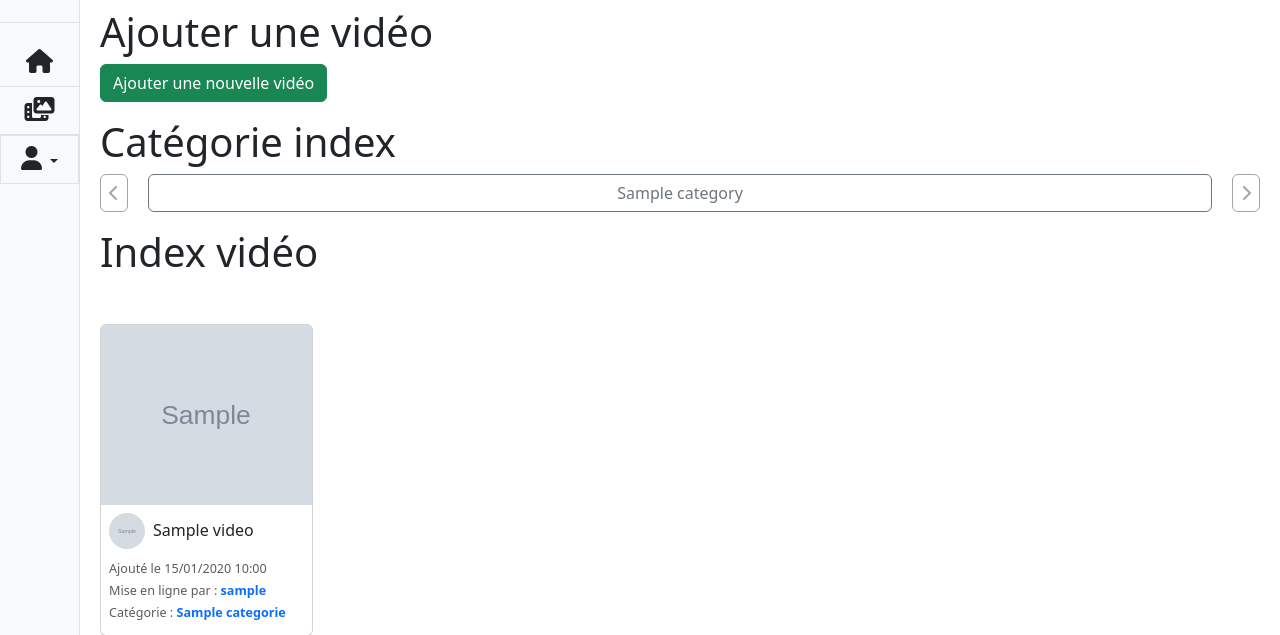
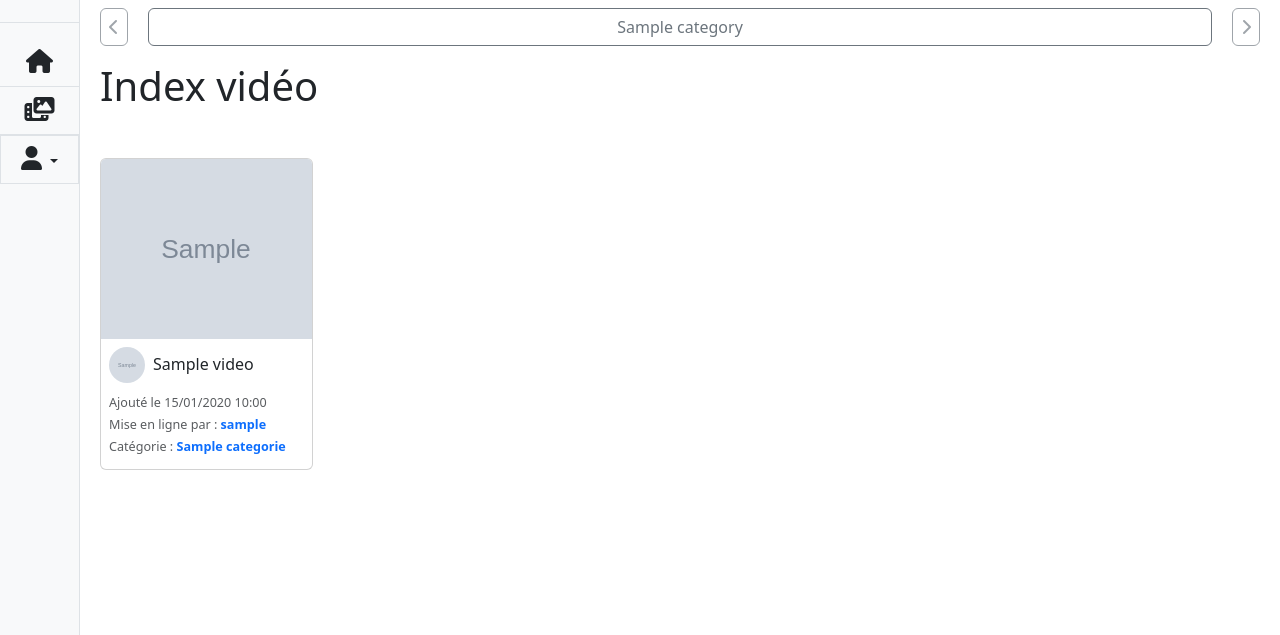
Before and after one commit to bcharthur/Symfony_Youtube, a Symfony app: template templates/video/index.html.twig in a window 1280 px wide. Shown: the part 62-697 px from the top of the page. Run offline with Twig, Linux system fonts and the light colour scheme; the template is opened without the code that fills it: most values are stand-ins (such as "Sample title", 1, 10 or a date in 2020); grey boxes marked "Sample" are stand-in pictures; some libraries are stand-ins or nearby versions.

Commit message:
Commit derniere MAJ - api youtube downloader

```diff
--- a/templates/video/index.html.twig
+++ b/templates/video/index.html.twig
@@ -4,12 +4,12 @@
 
 {% block body %}
 
-    <h1>Ajouter une vidéo</h1>
-    <div class="mb-3">
-        <a href="{{ path('app_video_new') }}" class="btn btn-success">Ajouter une nouvelle vidéo</a>
-    </div>
+{#    <h1>Ajouter une vidéo</h1>#}
+{#    <div class="mb-3">#}
+{#        <a href="{{ path('app_video_new') }}" class="btn btn-success">Ajouter une nouvelle vidéo</a>#}
+{#    </div>#}
 
-    <h1>Catégorie index</h1>
+{#    <h1>Catégorie index</h1>#}
     <!-- Carrousel horizontal des boutons avec flèches de navigation -->
     <div class="position-relative d-flex align-items-center mb-3">
         <button id="scrollLeft" class="btn btn-outline-secondary position-absolute start-0 top-50 translate-middle-y z-index-1">
```
